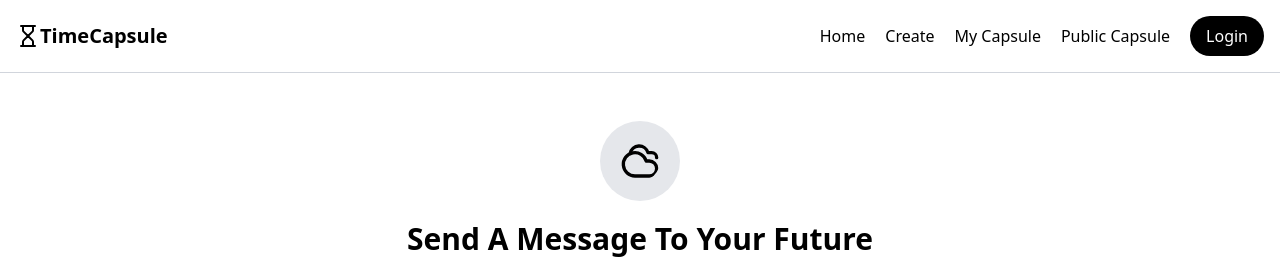
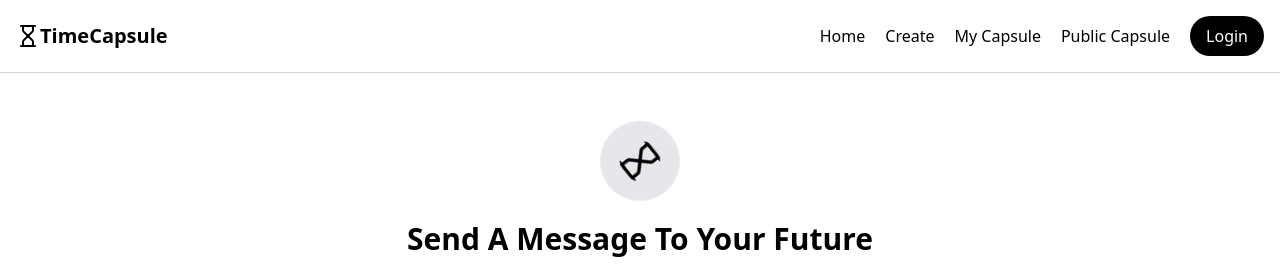
Before and after one commit to prashantlord/TimeCapsule, a React (Vite) app: page / in a window 1280 px wide. Shown: the top 267 px of the page. Built offline with nearby package versions, Linux system fonts and the light colour scheme.

Commit message:
minorHomePageChanges

```diff
--- a/src/Components/Header.jsx
+++ b/src/Components/Header.jsx
@@ -56,7 +56,7 @@ export default function Header() {
             <Link
               key={key}
               to={item.path}
-              className=" hover:translate-y-[-0.2rem] hover:scale-105 transition-transform duration-200 ease-in"
+              className="hover:translate-y-[-0.2rem] transition-all duration-200 ease-in"
             >
               {item.name}
             </Link>
--- a/src/Pages/Home.jsx
+++ b/src/Pages/Home.jsx
@@ -1,8 +1,8 @@
 import {
   Cloudy,
+  Hourglass,
   Lock,
   LockOpen,
-  MoveLeftIcon,
   MoveRight,
   SquarePen,
 } from "lucide-react";
@@ -12,7 +12,7 @@ import PublicCard from "../Components/PublicCard";
 import { Link } from "react-router";
 export default function Home() {
   const navigate = useNavigate();
-  const [bar, setBar] = useState(false);
+
   const [formPage, setFormPage] = useState("public");
 
   const userData = [
@@ -74,7 +74,7 @@ export default function Home() {
     <>
       <section className="mx-auto h-fit md:h-75  mt-12  ">
         <div className="flex items-center flex-col gap-5 px-5">
-          <Cloudy className="bg-gray-200 w-20 h-20 p-5 rounded-full " />
+          <Hourglass className="spinAnime bg-gray-200 w-20 h-20 p-5 rounded-full  " />
           <h1 className="text-3xl font-bold text-center">
             Send A Message To Your Future
           </h1>
@@ -85,13 +85,13 @@ export default function Home() {
           <div className="flex gap-3">
             <button
               onClick={personalCapsule}
-              className="border-2 border-gray-700 py-2 w-30 md:w-60  rounded-full bg-gray-700 text-white cursor-pointer hover:translate-y-[-0.2em] hover:scale-102 transition-transform duration-200 ease-in"
+              className="border-2 border-gray-700 py-2 w-30 md:w-60  rounded-full bg-gray-700 text-white cursor-pointer hover:translate-y-[-0.2rem] transition-transform duration-200 ease-in"
             >
               Create <span className="hidden md:inline">Personal Capsule</span>
             </button>
             <button
               onClick={publicCapsule}
-              className="border-2 border-gray-700 py-2 w-30  md:w-60  rounded-full cursor-pointer hover:translate-y-[-0.2rem] hover:scale-102 transition-transform duration-200 ease-in"
+              className="border-2 border-gray-700 py-2 w-30  md:w-60  rounded-full cursor-pointer hover:translate-y-[-0.2rem] transition-transform duration-200 ease-in"
             >
               Explore <span className="hidden md:inline">Public Capsules</span>
             </button>
--- a/src/index.css
+++ b/src/index.css
@@ -22,3 +22,18 @@
   scrollbar-width: none; /* Firefox */
   -ms-overflow-style: none; /* IE 10+ */
 }
+
+@layer utilities {
+  @keyframes spin-ease {
+    0% {
+      transform: rotate(0deg);
+    }
+    100% {
+      transform: rotate(360deg);
+    }
+  }
+
+  .spinAnime {
+    animation: spin-ease 10s ease-in-out infinite;
+  }
+}
```
